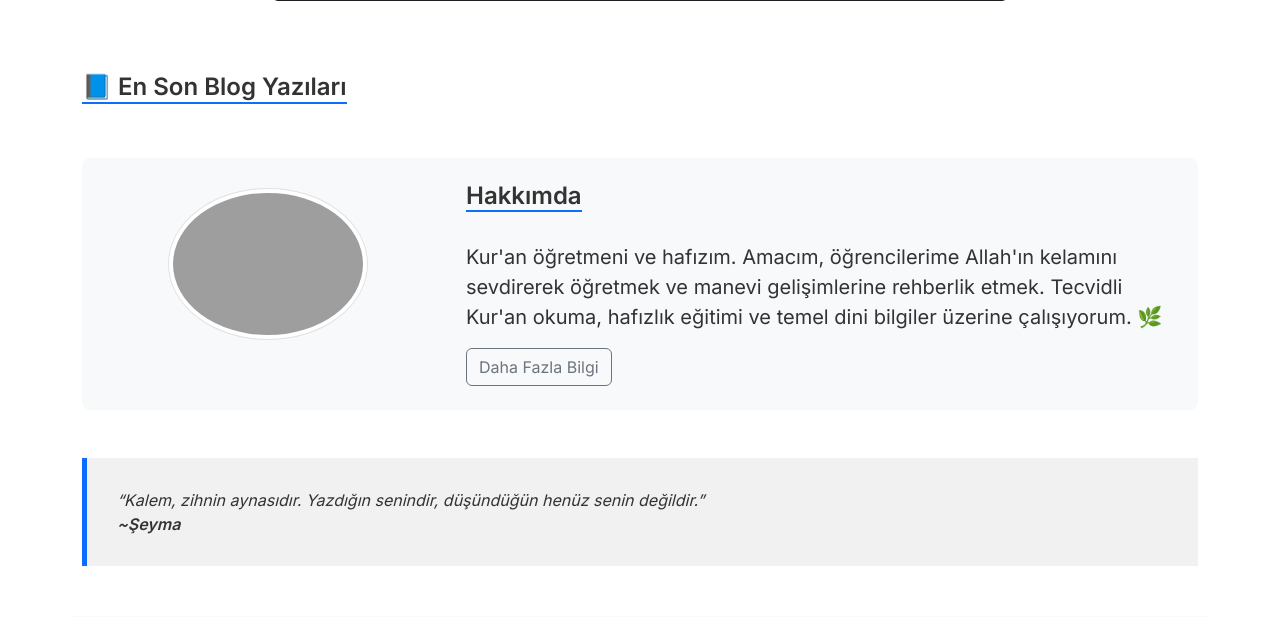
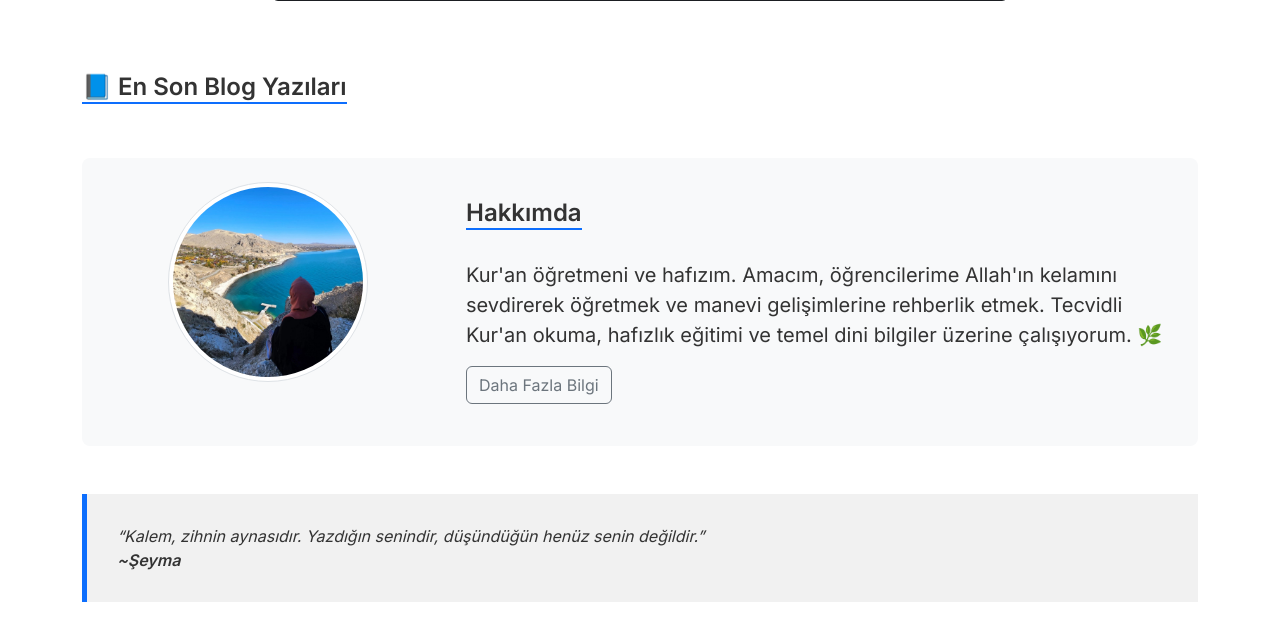
Before and after one commit to ugurtr-cmd/django-project-web, a Django app: template mainproject/templates/index.html in a window 1280 px wide. Shown: the part 813-1430 px from the top of the page. Run offline with Django 5.2, Linux system fonts and the light colour scheme; the template is opened without the code that fills it, so the values that code supplies are empty; grey boxes are pictures that could not be loaded.

Commit message:
Update index.html

```diff
--- a/mainproject/templates/index.html
+++ b/mainproject/templates/index.html
@@ -64,7 +64,7 @@
   <div class="container">
     <div class="row align-items-center">
       <div class="col-md-4 text-center">
-        <img src="{% static 'images/profile.jpg' %}" class="rounded-circle img-thumbnail mb-3" width="200" alt="Şeyma">
+        <img src="{% static 'blog/img/profil.jpg' %}" class="rounded-circle img-thumbnail mb-3" width="200" alt="Şeyma">
         <div class="social-links">
           <a href="#" class="text-dark mx-2"><i class="fab fa-twitter fa-lg"></i></a>
           <a href="#" class="text-dark mx-2"><i class="fab fa-instagram fa-lg"></i></a>
```
